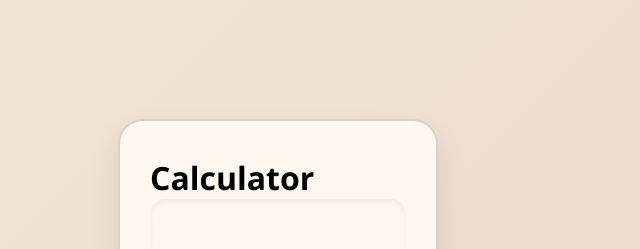
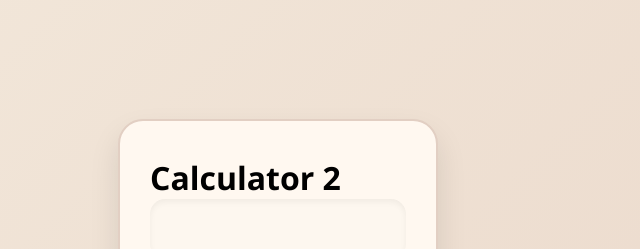
Before and after one commit to Akshita055/Demo-07-08, a plain HTML site: page index.html in a window 1280 px wide. Shown: the top 249 px of the page, 362-1002 px from the left. Drawn offline with Linux system fonts and the light colour scheme.

Commit message:
new commit

```diff
--- a/index.html
+++ b/index.html
@@ -9,7 +9,7 @@
 <body>
 
   <div class="calculator">
-    <h1>Calculator</h1>
+    <h1>Calculator 2</h1>
     <input type="text" id="display" class="display" readonly />
 
     <div class="buttons">
```
